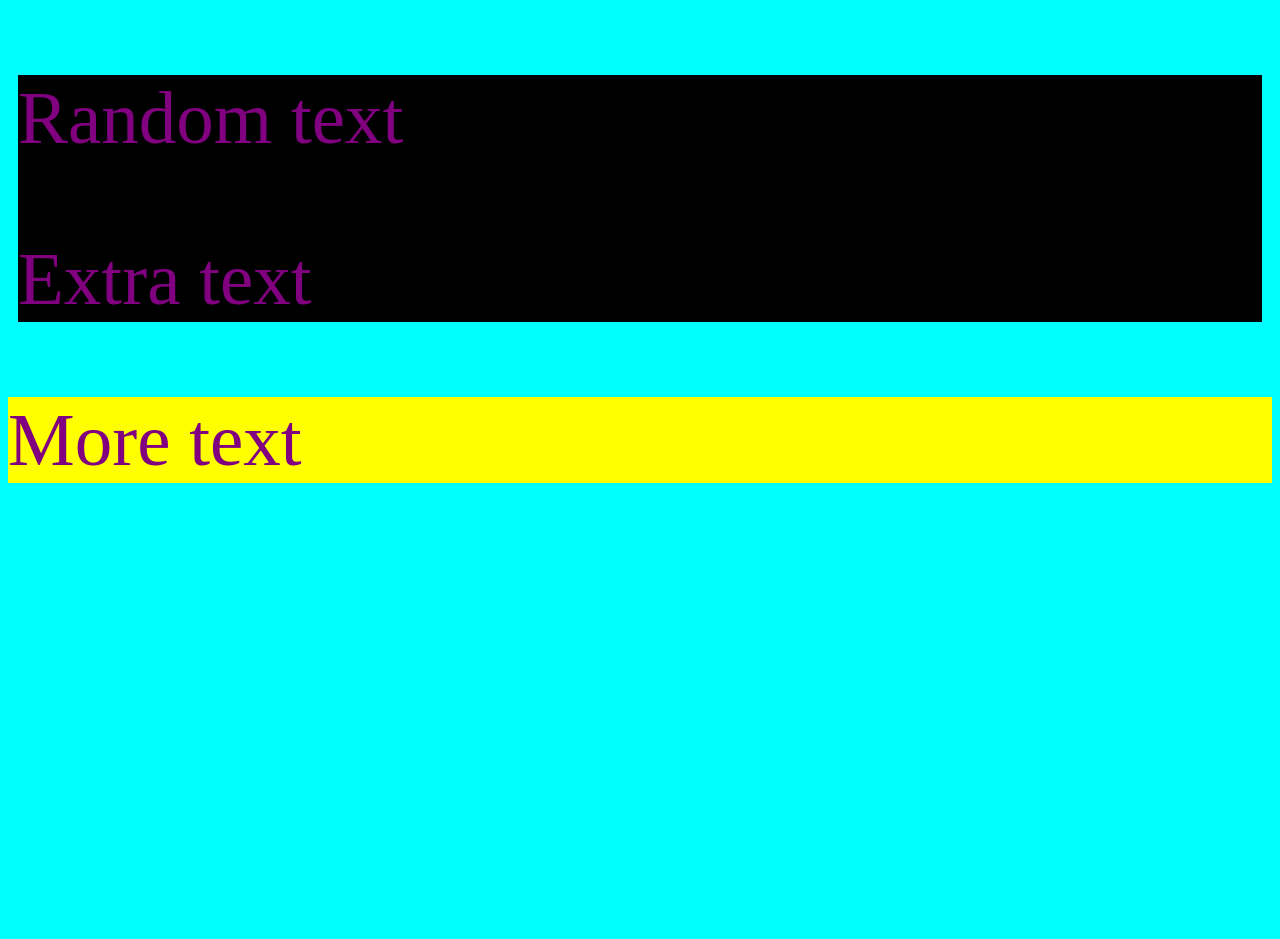
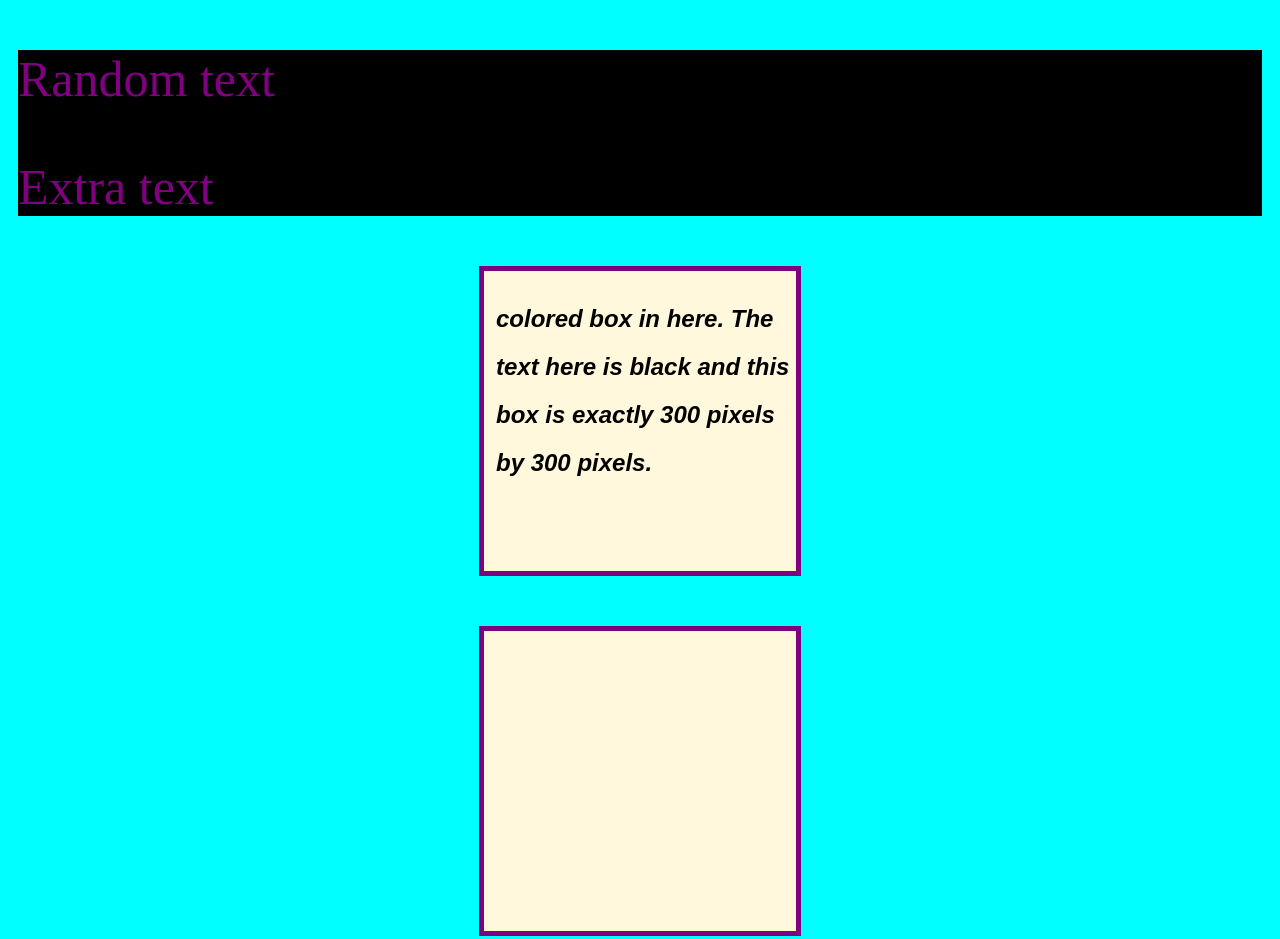
Before and after one commit to GonzaloLopez01010/meda-fall2020-gonzalo, a plain HTML site: page assignments/week_3/div.html in a window 1280 px wide. Shown: the top 939 px of the page. Before the commit the page ends 800 px from the top, so only its background shows below. Drawn offline with Linux system fonts and the light colour scheme.

Commit message:
Worked with css fonts and styling.

```diff
--- a/assignments/week_3/div.html
+++ b/assignments/week_3/div.html
@@ -8,16 +8,25 @@
 </head>
 
 <link rel="stylesheet" href="style.css" />
+
 <body>
     <div id="FirstDiv">
         <p>Random text</p>
         <p>Extra text</p>
     </div>
-    <div class="Blue">
-        <div></div>
-        <!--Can add a div within a div-->
+
+
+    <div class="Box">
+        <p id="special-paragraph"> colored box in here. The text here is black
+            and this box is exactly 300 pixels by 300 pixels.
+
+        </p>
+
     </div>
 
+    <div class="Box"></div>
+
+    <!--Can add a div within a div-->
     <div id="dolphin" class="blue">
         <p>More text</p>
 
--- a/assignments/week_3/style.css
+++ b/assignments/week_3/style.css
@@ -7,11 +7,12 @@ CSS = Cascading Style Sheet
  body{
      background-color: cyan;
     }
- /* body = selector , backfround-color = property, cyan= value*/
+ /* body = selector , backfround-color = property,
+  cyan= value */
 
 p{
     color: purple;
-    font-size: 75px;
+    font-size: 50px;
 }
 
 #FirstDiv {
@@ -22,3 +23,55 @@ p{
 #dolphin{
     background-color: yellow;
 }
+
+/* This box is exactly 300 pixels wide
+becayse we add the width, borders for each side,
+and paddings together to end up with 300 pixels. */
+
+.Box {
+    width: 300px;
+    height: 300px;
+    background-color: cornsilk;
+    border-style: solid;
+    border-width: 5px;
+    border-color:purple;
+    margin-top: 50px;
+    margin-left:auto;
+    margin-right:auto;
+    margin-bottom:25px;
+    padding-left:12px;
+
+/* when removing padding-top:100px; take border size
+ and width or height into consideration and change
+those back to get accurate pixels */
+
+}/*Add the padding pixels and,
+ border pixels twice,  */
+
+  /* setting marigin left and
+  right to auto will center the element */
+
+ /*The (.) selects classes in
+ CSS the (#) symbol selects the id*/
+
+/* use . to access div's that are empty and use
+the properties and values show above to customize
+the empty block */
+
+#special-paragraph {
+    font-size: 24px;
+    font-family: "Arial";
+    color: black;
+    /*text-decoration:line underline overline;*/
+    font-weight:bold;
+    font-style: italic;
+    line-height:48px;
+   /* direction:rtl;
+    unicode-bidi:bidi-override; */
+    text-align: left;
+/* justify for text align fill sout lines
+equally to */
+
+
+
+}
```
